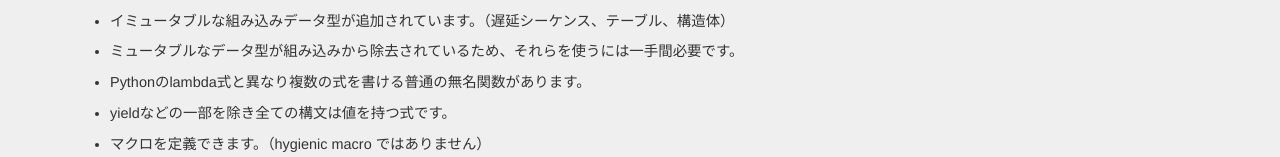
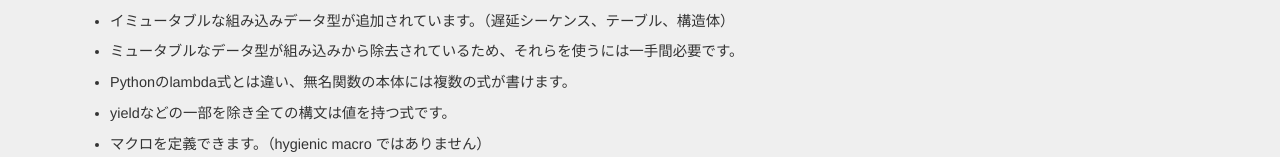
Before and after one commit to i2y/purple, a plain HTML site: page index.html in a window 1280 px wide. Shown: the part 347-504 px from the top of the page. Drawn offline with Linux system fonts and the light colour scheme.

Commit message:
update index.html

```diff
--- a/index.html
+++ b/index.html
@@ -61,7 +61,7 @@
 	    <li>Pythonのitertools、functools、operatorモジュールの関数が組み込みになっています。</li>
 	    <li>イミュータブルな組み込みデータ型が追加されています。（遅延シーケンス、テーブル、構造体）</li>
 	    <li>ミュータブルなデータ型が組み込みから除去されているため、それらを使うには一手間必要です。</li>
-	    <li>Pythonのlambda式と異なり複数の式を書ける普通の無名関数があります。</li>
+	    <li>Pythonのlambda式とは違い、無名関数の本体には複数の式が書けます。</li>
             <li>yieldなどの一部を除き全ての構文は値を持つ式です。
 	    <li>マクロを定義できます。（hygienic macro ではありません）</li>
 	  </ul>
```
